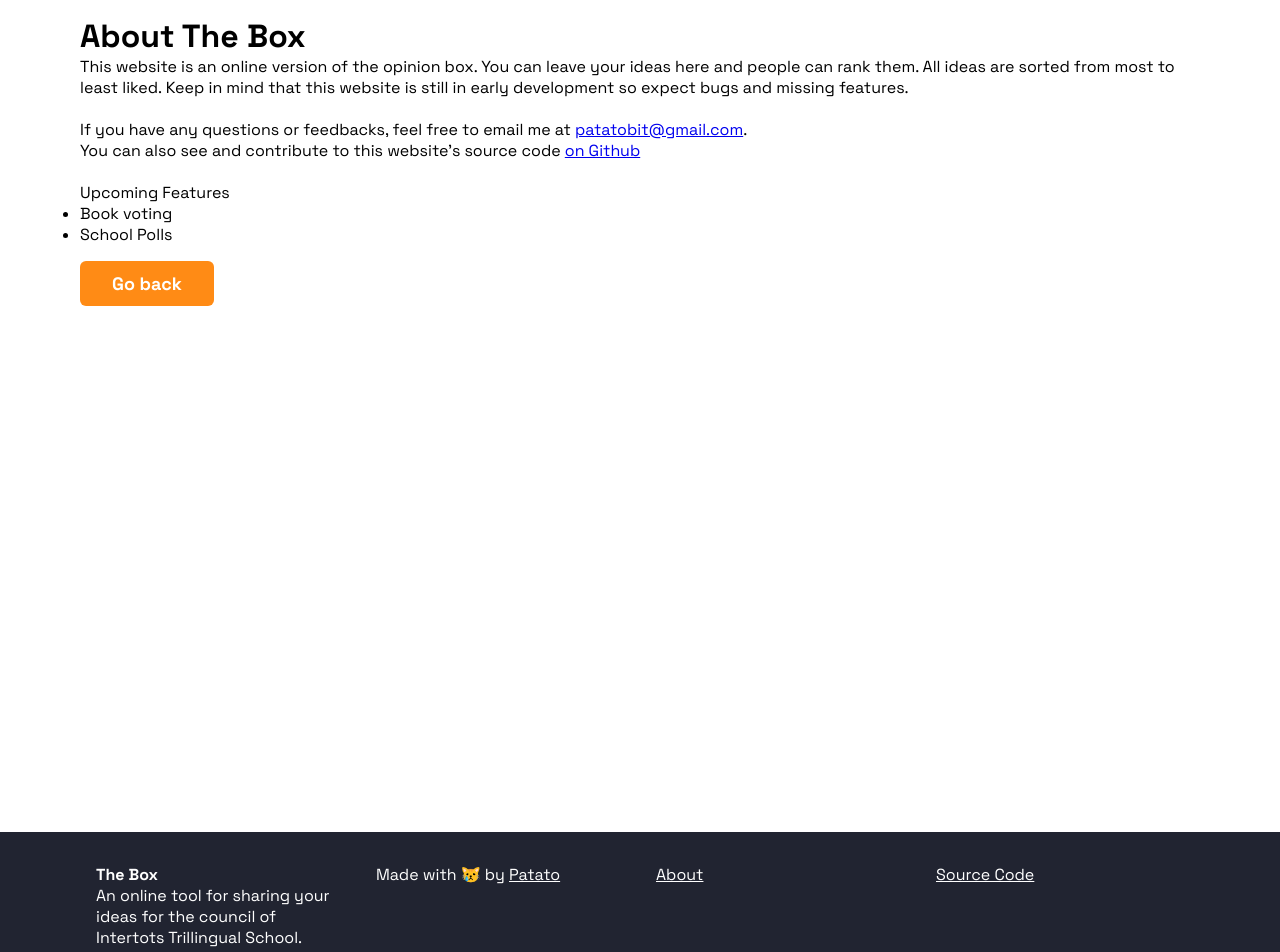
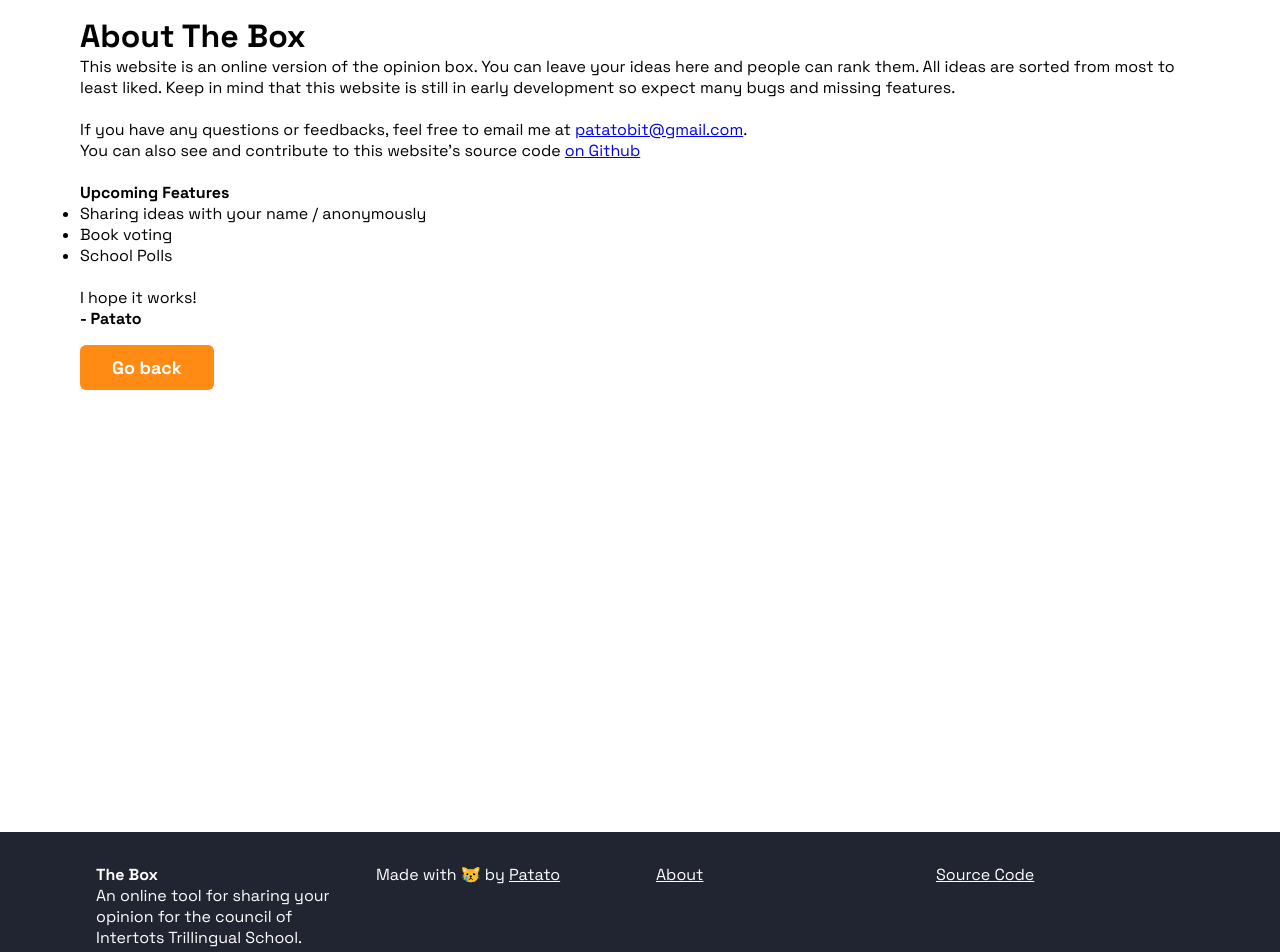
Before and after one commit to PatatoBit/its-box, a SvelteKit app: page /about in a window 1280 px wide. Shown: the top 952 px of the page. Built offline with nearby package versions, Linux system fonts and the light colour scheme; a web font is replaced by a local one.

Commit message:
content and og

```diff
--- a/src/lib/components/Footer.svelte
+++ b/src/lib/components/Footer.svelte
@@ -4,7 +4,7 @@
 			<div>
 				<h4>The Box</h4>
 				<p>
-					An online tool for sharing your ideas for the council of Intertots Trillingual School.
+					An online tool for sharing your opinion for the council of Intertots Trillingual School.
 				</p>
 			</div>
 			<div>
--- a/src/lib/components/IdeaModal.svelte
+++ b/src/lib/components/IdeaModal.svelte
@@ -53,10 +53,10 @@
 			placeholder="A short description of your idea"
 		/>
 
-		<div>
+		<!-- <div>
 			<input bind:value={anonymous} type="checkbox" id="scales" name="Anonymous" />
 			<label for="Anonymous">Anonymous</label>
-		</div>
+		</div> -->
 		<button on:click={submitForm}>Submit</button>
 	</div>
 </dialog>
--- a/src/routes/+layout.svelte
+++ b/src/routes/+layout.svelte
@@ -5,4 +5,34 @@
 
 <slot />
 
+<!-- HTML Meta Tags -->
+<title>ITS Box</title>
+<meta
+	name="description"
+	content="An online tool for sharing your opinion for the student council of Intertots Trillingual School."
+/>
+
+<!-- Facebook Meta Tags -->
+<meta property="og:url" content="https://its-box.vercel.app" />
+<meta property="og:type" content="website" />
+<meta property="og:title" content="ITS Box" />
+<meta
+	property="og:description"
+	content="An online tool for sharing your opinion for the student council of Intertots Trillingual School."
+/>
+<meta property="og:image" content="/catbox.png" />
+
+<!-- Twitter Meta Tags -->
+<meta name="twitter:card" content="summary_large_image" />
+<meta property="twitter:domain" content="its-box.vercel.app" />
+<meta property="twitter:url" content="https://its-box.vercel.app" />
+<meta name="twitter:title" content="ITS Box" />
+<meta
+	name="twitter:description"
+	content="An online tool for sharing your opinion for the student council of Intertots Trillingual School."
+/>
+<meta name="twitter:image" content="/catbox.png" />
+
+<!-- Meta Tags Generated via https://www.opengraph.xyz -->
+
 <Footer />
--- a/src/routes/about/+page.svelte
+++ b/src/routes/about/+page.svelte
@@ -1,10 +1,14 @@
+<head>
+	<title>ITS Box | About</title>
+</head>
+
 <main class="wrapper">
 	<h1>About The Box</h1>
 
 	<p>
 		This website is an online version of the opinion box. You can leave your ideas here and people
 		can rank them. All ideas are sorted from most to least liked. Keep in mind that this website is
-		still in early development so expect bugs and missing features.
+		still in early development so expect many bugs and missing features.
 	</p>
 
 	<br />
@@ -22,12 +26,18 @@
 
 	<br />
 
-	<p>Upcoming Features</p>
+	<strong>Upcoming Features</strong>
 
 	<ul>
+		<li>Sharing ideas with your name / anonymously</li>
 		<li>Book voting</li>
 		<li>School Polls</li>
 	</ul>
+
+	<br />
+
+	<p>I hope it works!</p>
+	<p><strong>- Patato</strong></p>
 
 	<a href="/"><button>Go back</button></a>
 </main>
```
Also changed, not shown: static/catbox.png (added).
